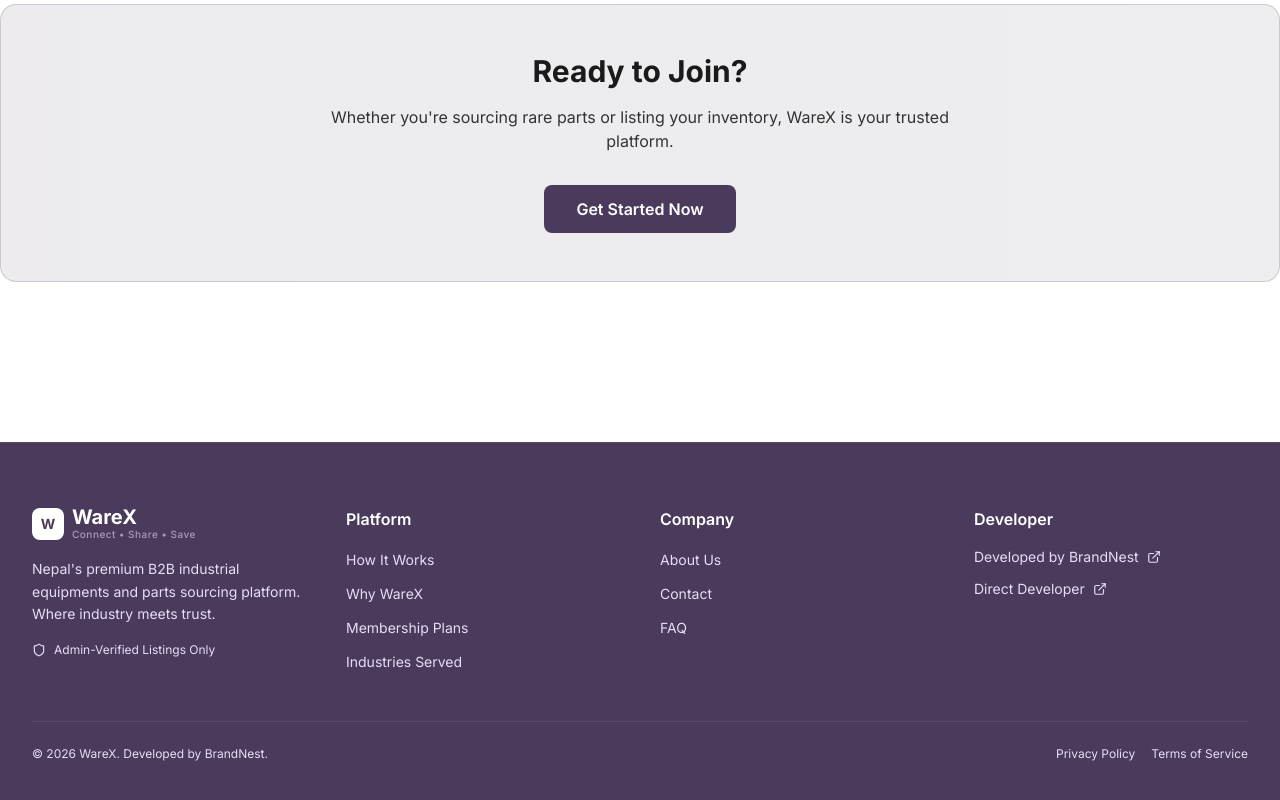
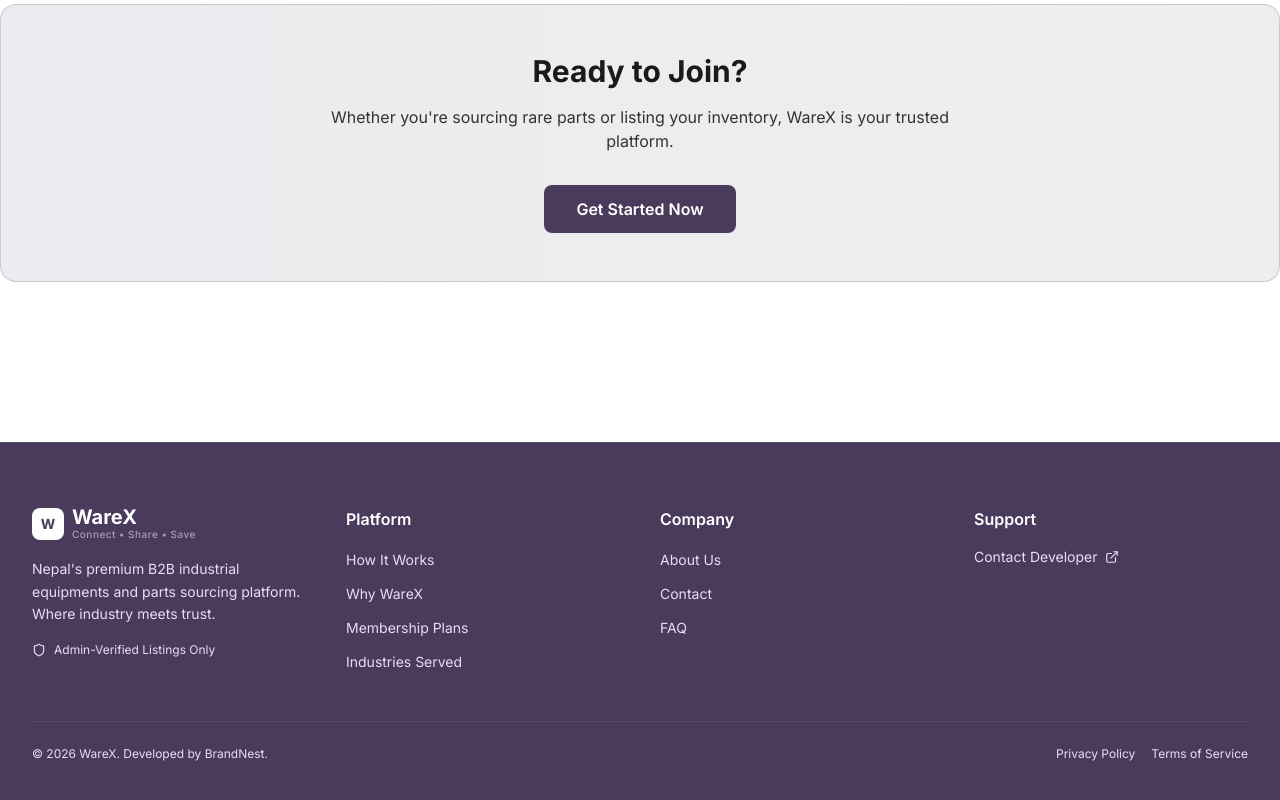
Before and after one commit to Warex-development/warex-web-launch, a React (Vite) app: page /about in a window 1280 px wide. Shown: the part 1927-2727 px from the top of the page. Built offline with nearby package versions, Linux system fonts and the light colour scheme; no server answers.

Commit message:
docs: cleanup footer support links

```diff
--- a/src/components/layout/Footer.jsx
+++ b/src/components/layout/Footer.jsx
@@ -59,21 +59,9 @@ export default function Footer() {
             </ul>
           </div>
 
-          {/* Developer */}
           <div>
-            <h4 className="text-white font-semibold mb-4">Developer</h4>
+            <h4 className="text-white font-semibold mb-4">Support</h4>
             <ul className="space-y-3">
-              <li>
-                <a
-                  href="https://brandnestagency.vercel.app/"
-                  target="_blank"
-                  rel="noopener noreferrer"
-                  className="flex items-center gap-2 text-[#E8DDF5] hover:text-white text-sm transition-colors"
-                >
-                  <span>Developed by BrandNest</span>
-                  <ExternalLink className="w-3.5 h-3.5" />
-                </a>
-              </li>
               <li>
                 <a
                   href="https://tushkarmakar.vercel.app/client"
@@ -81,7 +69,7 @@ export default function Footer() {
                   rel="noopener noreferrer"
                   className="flex items-center gap-2 text-[#E8DDF5] hover:text-white text-sm transition-colors"
                 >
-                  <span>Direct Developer</span>
+                  <span>Contact Developer</span>
                   <ExternalLink className="w-3.5 h-3.5" />
                 </a>
               </li>
```
